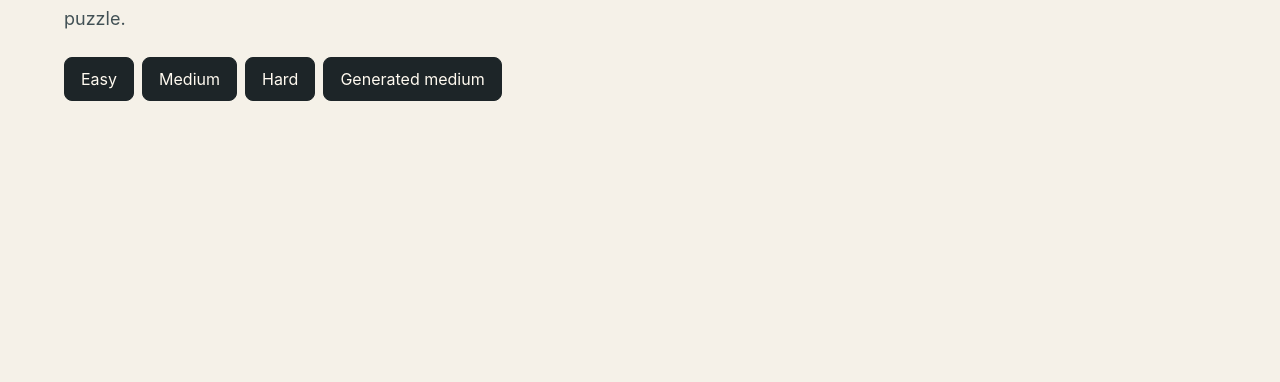
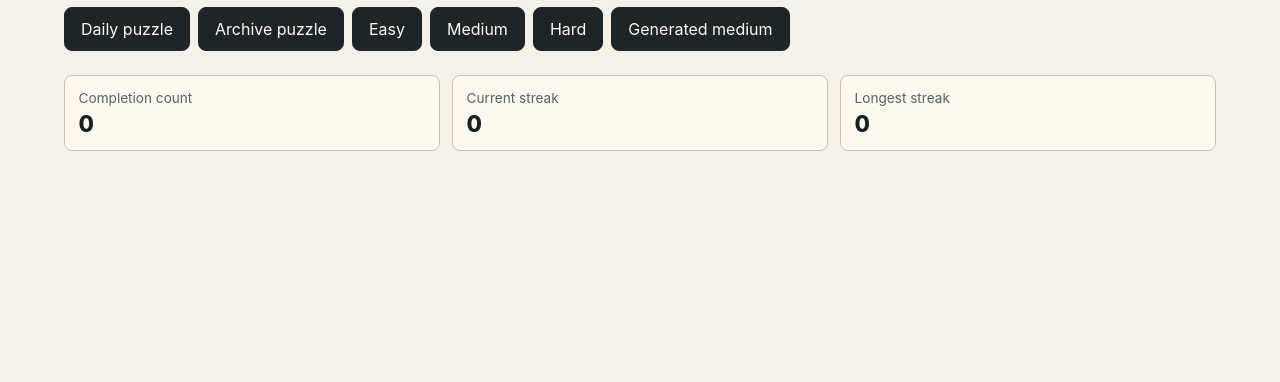
Before and after one commit to intrepion/kata-sudoku-game-codex-openai-gpt-5.5-light, a website built with Vite: page app.html in a window 1280 px wide. Shown: the part 418-800 px from the top of the page. Built offline with nearby package versions, Linux system fonts and the light colour scheme.

Commit message:
MVP 3 add daily hub

```diff
--- a/file-dist/assets/app.css
+++ b/file-dist/assets/app.css
@@ -90,6 +90,28 @@
   display: flex;
   flex-wrap: wrap;
   gap: 0.5rem;
+}
+.stats-strip {
+  display: grid;
+  grid-template-columns: repeat(auto-fit, minmax(10rem, 1fr));
+  gap: 0.75rem;
+  margin: 0;
+}
+.stats-strip div {
+  border: 1px solid #c9c0ad;
+  border-radius: 8px;
+  padding: 0.85rem;
+  background: rgb(255 250 240 / 80%);
+}
+.stats-strip dt {
+  color: #526268;
+  font-size: 0.85rem;
+}
+.stats-strip dd {
+  margin: 0.25rem 0 0;
+  color: #172124;
+  font-size: 1.4rem;
+  font-weight: 800;
 }
 .primary-button,
 .secondary-button,
--- a/src/main.ts
+++ b/src/main.ts
@@ -31,6 +31,12 @@
   hintsUsed: number;
   settingsOpen: boolean;
   settings: Settings;
+  puzzleKind: "starter" | "generated" | "daily" | "archive";
+  stats: {
+    completionCount: number;
+    currentStreak: number;
+    longestStreak: number;
+  };
 };
 
 type SavedState = Omit<GameState, "puzzle" | "notes"> & {
@@ -84,11 +90,18 @@
         <p class="intro">Pick a difficulty and Ninefold Daily opens the next unfinished puzzle.</p>
       </header>
       <div class="difficulty-row" aria-label="Choose difficulty">
+        <button class="primary-button" type="button" data-special="daily">Daily puzzle</button>
+        <button class="primary-button" type="button" data-special="archive">Archive puzzle</button>
         ${difficultyButton("easy", "Easy")}
         ${difficultyButton("medium", "Medium")}
         ${difficultyButton("hard", "Hard")}
         <button class="primary-button" type="button" data-generated="medium">Generated medium</button>
       </div>
+      <dl class="stats-strip" aria-label="Stats">
+        <div><dt>Completion count</dt><dd>${state.stats.completionCount}</dd></div>
+        <div><dt>Current streak</dt><dd>${state.stats.currentStreak}</dd></div>
+        <div><dt>Longest streak</dt><dd>${state.stats.longestStreak}</dd></div>
+      </dl>
     </section>
   `;
 
@@ -106,8 +119,19 @@
       givens: generated.givens,
       solution: generated.solution,
     };
+    state.puzzleKind = "generated";
     resetPuzzleProgress();
     saveAndRender();
+  });
+
+  mount.querySelectorAll<HTMLButtonElement>("[data-special]").forEach((button) => {
+    button.addEventListener("click", () => {
+      const kind = button.dataset.special === "archive" ? "archive" : "daily";
+      state.puzzle = kind === "daily" ? STARTER_PUZZLES[0] : STARTER_PUZZLES[1];
+      state.puzzleKind = kind;
+      resetPuzzleProgress();
+      saveAndRender();
+    });
   });
 }
 
@@ -121,7 +145,11 @@
     (starter) => starter.difficulty === puzzle.difficulty,
   ).findIndex((starter) => starter.id === puzzle.id);
   const title =
-    starterIndex >= 0
+    state.puzzleKind === "daily"
+      ? "Daily puzzle"
+      : state.puzzleKind === "archive"
+        ? "Archive puzzle"
+        : starterIndex >= 0
       ? `${titleCase(puzzle.difficulty)} puzzle ${starterIndex + 1}`
       : `Generated ${puzzle.difficulty}`;
 
@@ -287,6 +315,7 @@
   }
 
   state.puzzle = puzzle;
+  state.puzzleKind = "starter";
   resetPuzzleProgress();
   saveAndRender();
 }
@@ -340,7 +369,7 @@
   }
 
   if (state.puzzle && isSolved(currentPuzzle(), state.puzzle.solution)) {
-    state.completed = true;
+    completePuzzle();
   }
 
   saveAndRender();
@@ -401,7 +430,23 @@
   }
 
   state.completed = isSolved(currentPuzzle(), state.puzzle.solution);
+  if (state.completed) {
+    completePuzzle();
+  }
   saveAndRender();
+}
+
+function completePuzzle(): void {
+  if (state.completed) {
+    return;
+  }
+
+  state.completed = true;
+  state.stats.completionCount += 1;
+  if (state.puzzleKind === "daily") {
+    state.stats.currentStreak += 1;
+    state.stats.longestStreak = Math.max(state.stats.longestStreak, state.stats.currentStreak);
+  }
 }
 
 function currentPuzzle(): Puzzle {
@@ -447,6 +492,12 @@
     hintsUsed: 0,
     settingsOpen: false,
     settings: { ...DEFAULT_SETTINGS },
+    puzzleKind: "starter",
+    stats: {
+      completionCount: 0,
+      currentStreak: 0,
+      longestStreak: 0,
+    },
   };
 
   const raw = localStorage.getItem(STORAGE_KEY);
--- a/src/style.css
+++ b/src/style.css
@@ -98,6 +98,32 @@
   display: flex;
   flex-wrap: wrap;
   gap: 0.5rem;
+}
+
+.stats-strip {
+  display: grid;
+  grid-template-columns: repeat(auto-fit, minmax(10rem, 1fr));
+  gap: 0.75rem;
+  margin: 0;
+}
+
+.stats-strip div {
+  border: 1px solid #c9c0ad;
+  border-radius: 8px;
+  padding: 0.85rem;
+  background: rgb(255 250 240 / 80%);
+}
+
+.stats-strip dt {
+  color: #526268;
+  font-size: 0.85rem;
+}
+
+.stats-strip dd {
+  margin: 0.25rem 0 0;
+  color: #172124;
+  font-size: 1.4rem;
+  font-weight: 800;
 }
 
 .primary-button,
```
Also changed, not shown: file-dist/assets/app.js (+41 -3 lines), tests/browser/smoke.spec.ts (+11 -0 lines).
